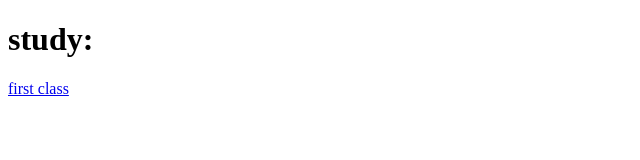
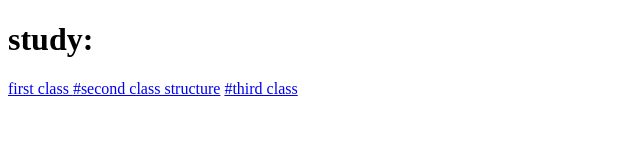
Before and after one commit to Ericwangtster/Ericwangtster.github.io, a plain HTML site: page index.html in a window 1280 px wide. Shown: the whole page, without its empty margins (0-640 px from the left). Drawn offline with Linux system fonts and the light colour scheme.

Commit message:
structure, text

```diff
--- a/index.html
+++ b/index.html
@@ -7,6 +7,8 @@
 
     <h1> study:</h1>
     <a href="tag0.html">first class </a>
+    <a href="tag1_structure.html">#second class structure</a>
+    <a href="tag2_text%20.html">#third class</a>
 
 </body>
 </html>
```
